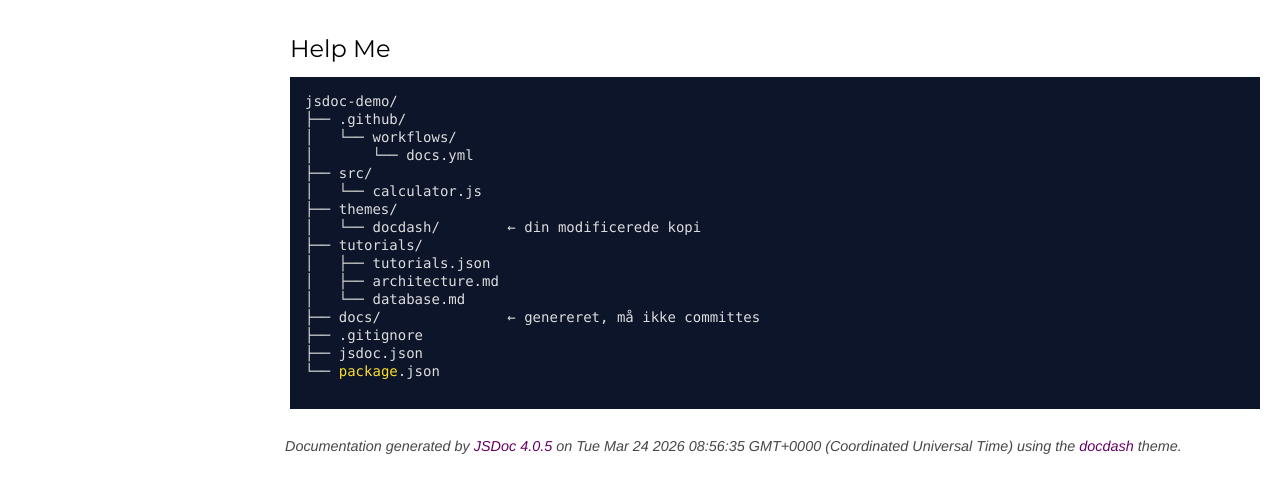
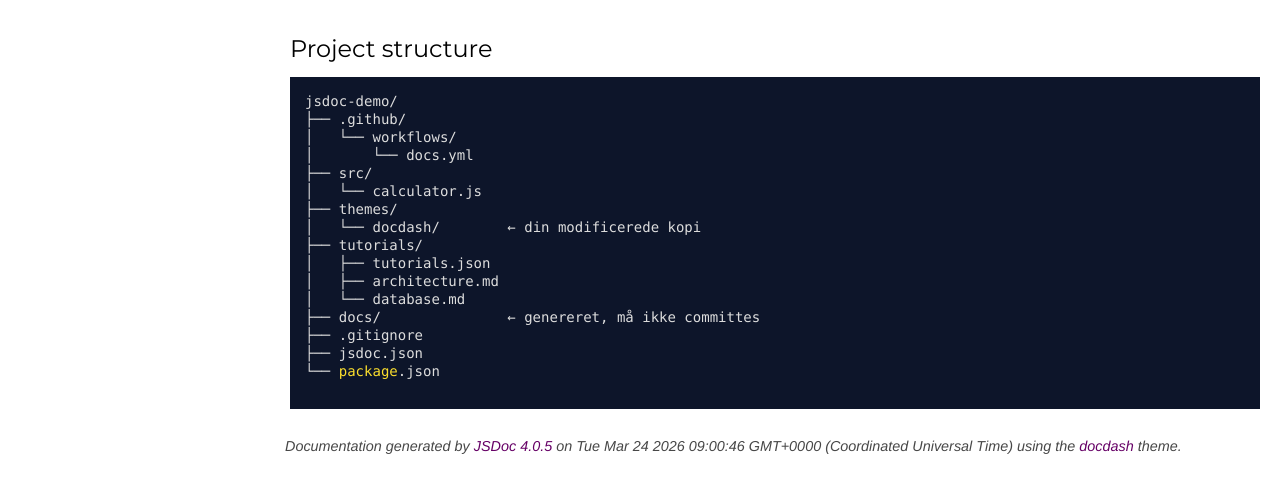
Before and after one commit to NimNim20/jsdoc-demo, a plain HTML site: page tutorial-architecture.html in a window 1280 px wide. Shown: the part 281-774 px from the top of the page. Drawn offline with Linux system fonts and the light colour scheme.

Commit message:
deploy: 471100f0253d23960c54b28feca92d6d3fafbe45

```diff
--- a/tutorial-architecture.html
+++ b/tutorial-architecture.html
@@ -48,7 +48,7 @@
 
 <article>
     <h1>Architecture</h1>
-<h2>Help Me</h2>
+<h2>Project structure</h2>
 <pre class="prettyprint source"><code>jsdoc-demo/
 ├── .github/
 │   └── workflows/
@@ -77,7 +77,7 @@
 <br class="clear">
 
 <footer>
-    Documentation generated by <a href="https://github.com/jsdoc3/jsdoc">JSDoc 4.0.5</a> on Tue Mar 24 2026 08:56:35 GMT+0000 (Coordinated Universal Time) using the <a href="https://github.com/clenemt/docdash">docdash</a> theme.
+    Documentation generated by <a href="https://github.com/jsdoc3/jsdoc">JSDoc 4.0.5</a> on Tue Mar 24 2026 09:00:46 GMT+0000 (Coordinated Universal Time) using the <a href="https://github.com/clenemt/docdash">docdash</a> theme.
 </footer>
 
 <script>prettyPrint();</script>
```
Also changed, not shown: calculator.js.html (+1 -1 lines), global.html (+1 -1 lines), index.html (+1 -1 lines), tutorial-database.html (+1 -1 lines).
